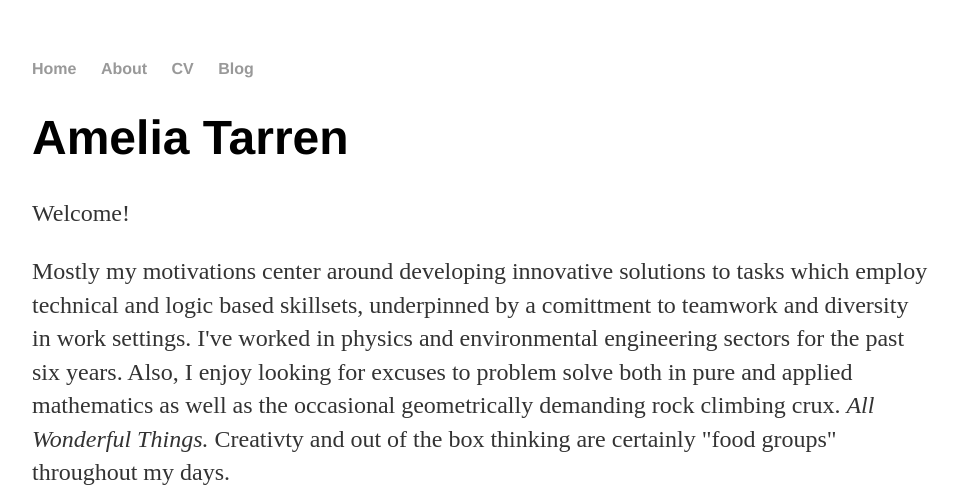
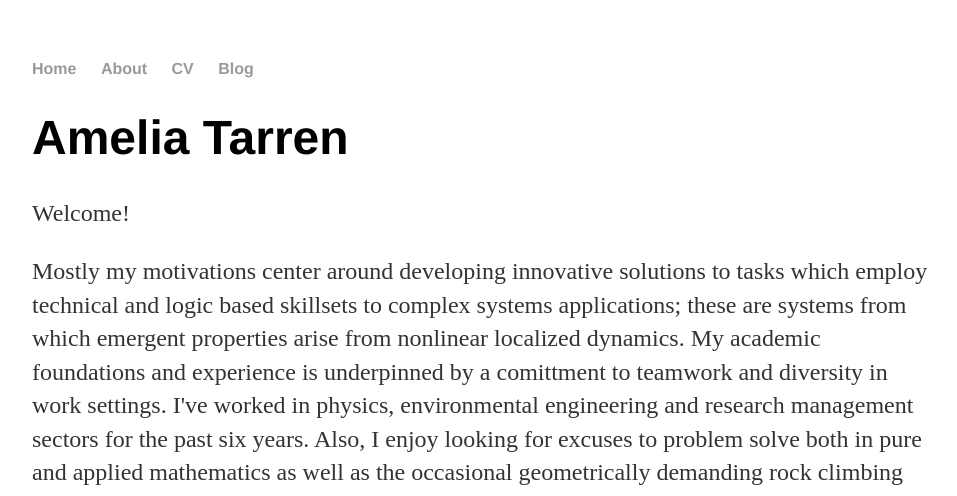
Before and after one commit to ATarren/atarren.github.io, a Jekyll site: the page built from index.html, in a window 1280 px wide. Shown: the top 496 px of the page, without its empty margins (160-1117 px from the left). Built offline with Jekyll 4.4.1, drawn with Linux system fonts in a browser that asks for light colours; some of the changed text lies outside the part shown.

Commit message:
Update index.html

```diff
--- a/index.html
+++ b/index.html
@@ -7,7 +7,7 @@
 
 	<p> Welcome!</p>
 
-	<p> Mostly my motivations center around developing innovative solutions to tasks which employ technical and logic based skillsets, underpinned by a comittment to teamwork and diversity in work settings. I've worked in physics and environmental engineering sectors for the past six years. Also, I enjoy looking for excuses to problem solve both in pure and applied mathematics as well as the occasional geometrically demanding rock climbing crux. <em> All Wonderful Things. </em> Creativty and out of the box thinking are certainly "food groups" throughout my days.</p>
+	<p> Mostly my motivations center around developing innovative solutions to tasks which employ technical and logic based skillsets to complex systems applications; these are systems from which emergent properties arise from nonlinear localized dynamics. My academic foundations and experience is underpinned by a comittment to teamwork and diversity in work settings. I've worked in physics, environmental engineering and research management sectors for the past six years. Also, I enjoy looking for excuses to problem solve both in pure and applied mathematics as well as the occasional geometrically demanding rock climbing crux. <em> All Wonderful Things. </em> Creativty and out of the box thinking are certainly "food groups" throughout my days.</p>
 
 	<p><a href="/about">Please feel welcome to read more about my background, click here...</a></p>
 {% include image.html url="/images/Amelia.jpg" description="My backyard in Burlington,VT amongst my favorite outdoor places!" %}
```
